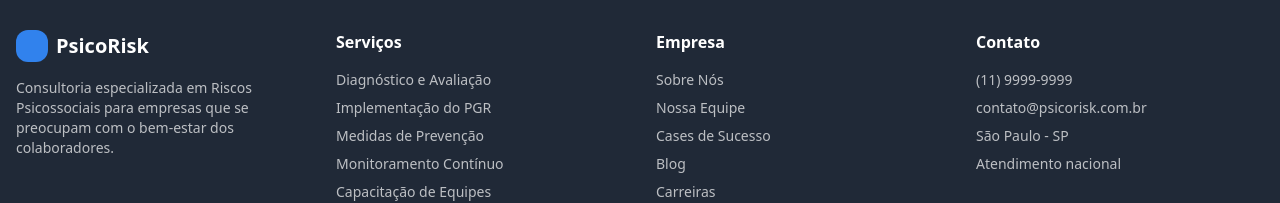
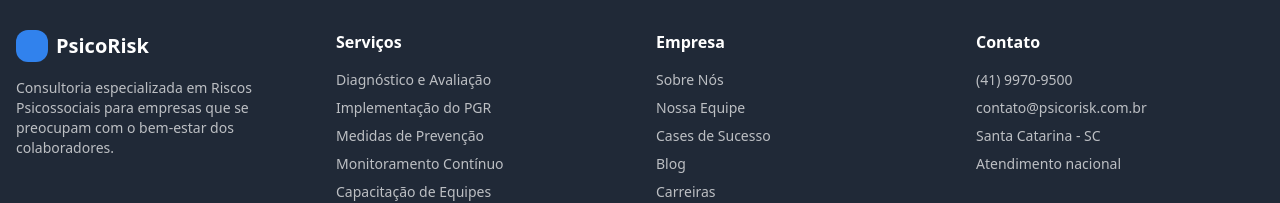
Before and after one commit to Eduardolln/nriscopsi, a React (Vite) app: page / in a window 1280 px wide. Shown: the part 3527-3730 px from the top of the page. Built offline with nearby package versions, Linux system fonts and the light colour scheme.

Commit message:
Visual edit in Lovable
Edited UI in Lovable

```diff
--- a/src/components/Footer.tsx
+++ b/src/components/Footer.tsx
@@ -1,8 +1,6 @@
 import { Separator } from "@/components/ui/separator";
-
 const Footer = () => {
-  return (
-    <footer className="bg-foreground text-background py-12">
+  return <footer className="bg-foreground text-background py-12">
       <div className="container mx-auto px-4">
         <div className="grid md:grid-cols-4 gap-8">
           <div className="space-y-4">
@@ -40,9 +38,9 @@ const Footer = () => {
           <div className="space-y-4">
             <h3 className="font-semibold">Contato</h3>
             <ul className="space-y-2 text-sm text-background/70">
-              <li>(11) 9999-9999</li>
+              <li>(41) 9970-9500</li>
               <li>contato@psicorisk.com.br</li>
-              <li>São Paulo - SP</li>
+              <li>Santa Catarina - SC</li>
               <li>Atendimento nacional</li>
             </ul>
           </div>
@@ -61,8 +59,6 @@ const Footer = () => {
           </div>
         </div>
       </div>
-    </footer>
-  );
+    </footer>;
 };
-
 export default Footer;
```
